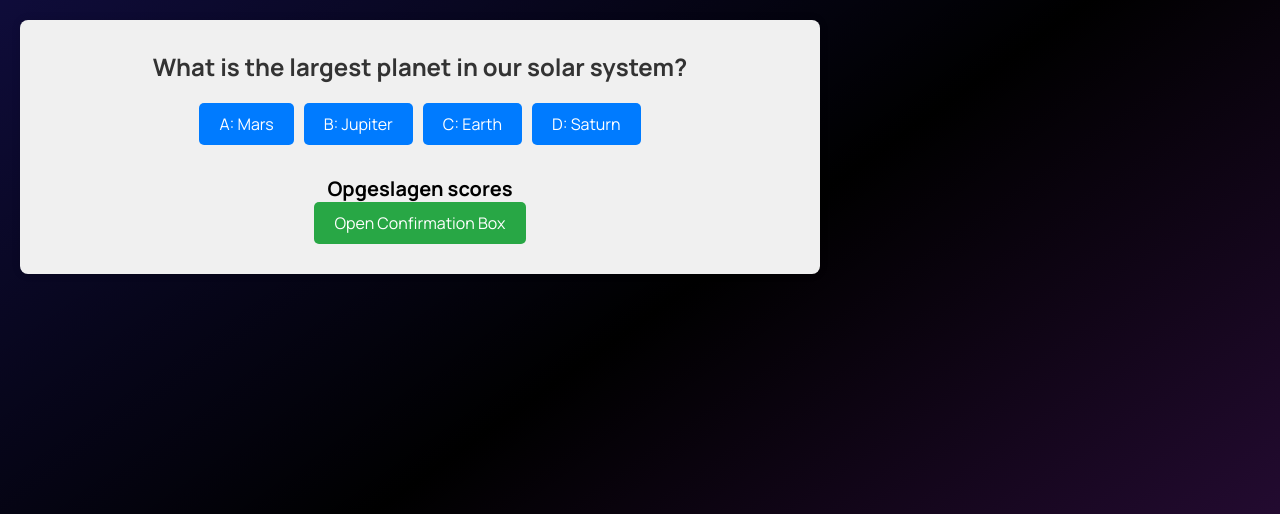
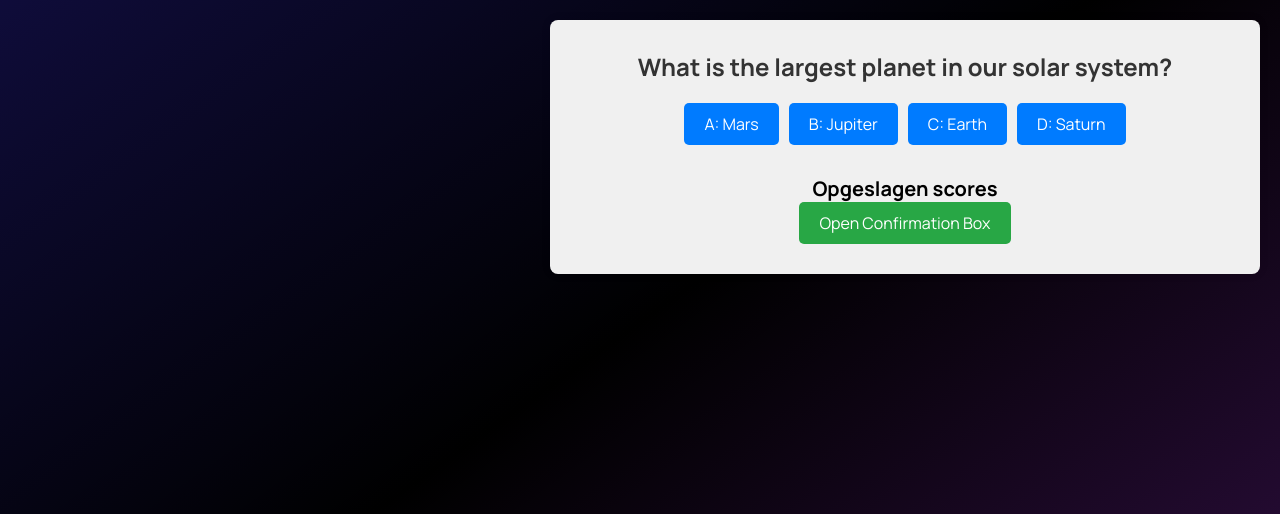
Before and after one commit to PixelPlayGroundSWDklasD/groep4-Almir-Arda-Muhammed, a PHP site: page /game3.php in a window 1280 px wide. Shown: the part 135-649 px from the top of the page. Run offline with PHP 8.4, Linux system fonts and the light colour scheme.

Commit message:
update van css voor mijn game

```diff
--- a/css/style.css
+++ b/css/style.css
@@ -479,6 +479,7 @@ section {
     border-radius: 8px;
     box-shadow: 0 0 10px rgba(0,0,0,0.1);
     text-align: center;
+    margin-left: 550px;
 }
 
 .quizgame-question {
```
